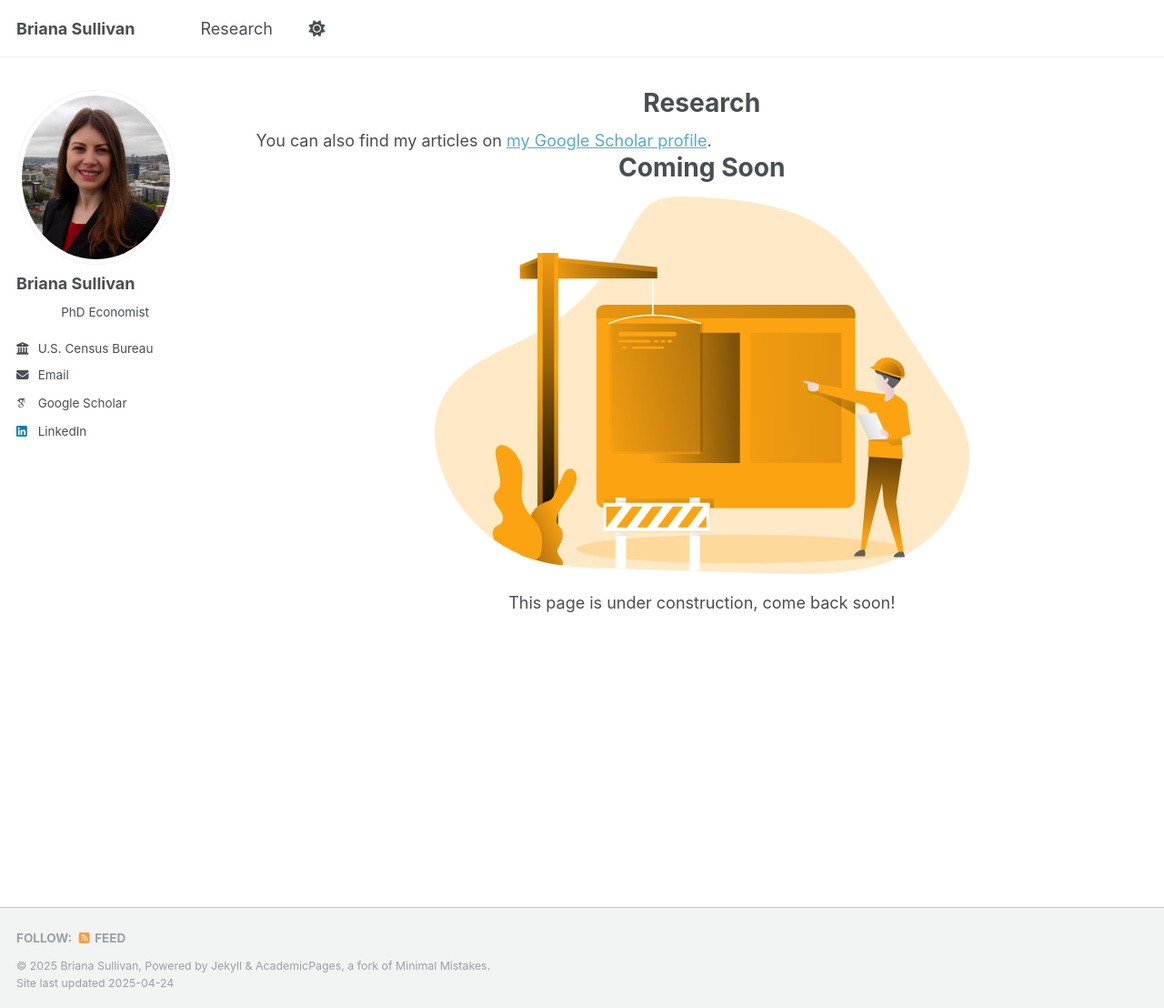
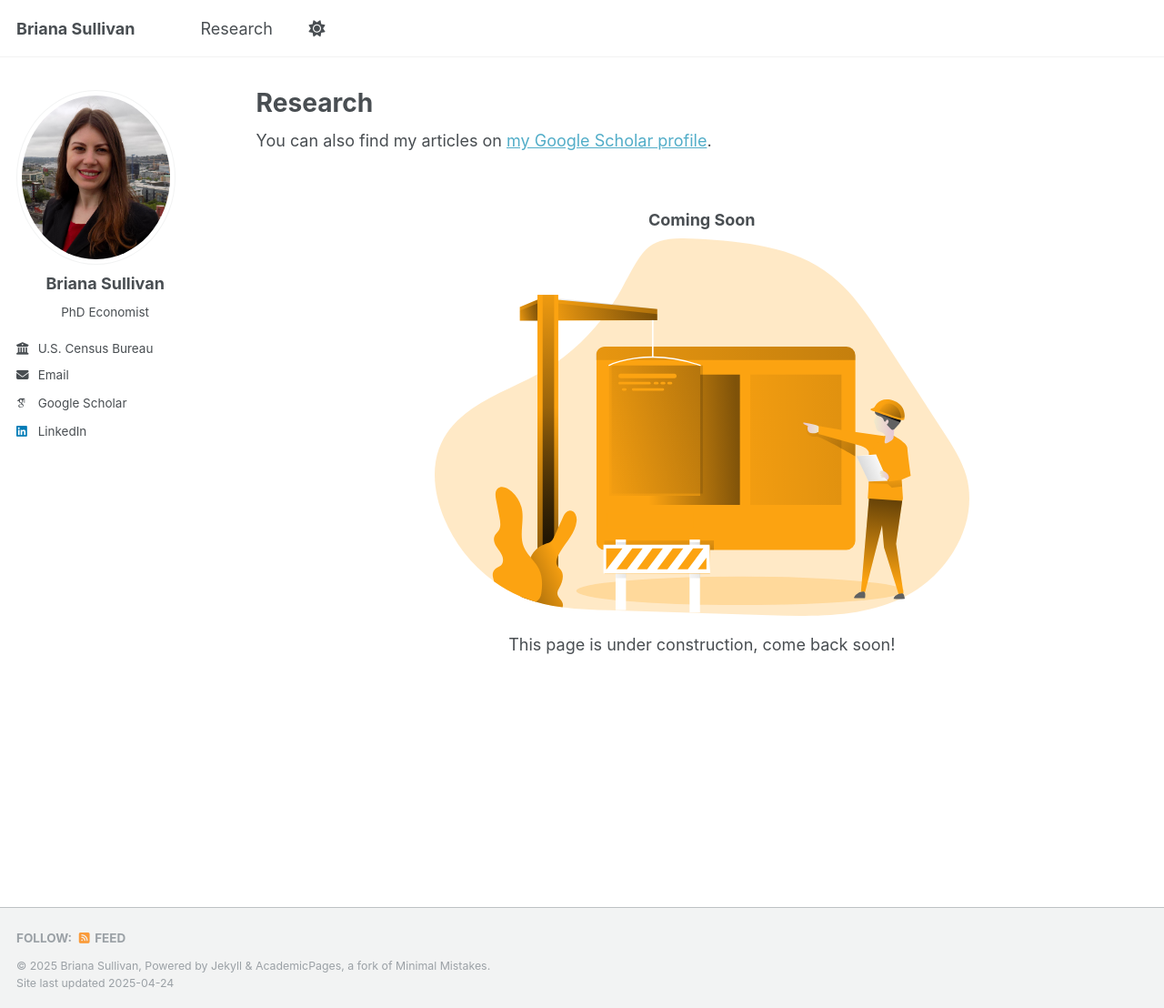
Before and after one commit to bdsullivan-econ/bdsullivan-econ.github.io, a Jekyll site: the page built from _pages/research.html, in a window 1280 px wide and 1108 px high. Shown: the whole window at 91% size. Built offline with Jekyll 4.4.1, drawn with Linux system fonts in a browser that asks for light colours; some web fonts are replaced.

Commit message:
Update research.html

```diff
--- a/_pages/research.html
+++ b/_pages/research.html
@@ -15,12 +15,13 @@ author_profile: true
 <html lang=”en”>
   <head>
     <style>
-      h1 {text-align: center;}
+      h3 {text-align: center;}
       p {text-align: center;}
     </style>
   </head>
    <body>
-     <h1> Coming Soon </h1>
+     <br>
+     <h3> Coming Soon </h3>
       <!--Centered Image Start-->
       <div style="text-align: center;">
         <img src="/images/construction.svg" style="width:60%">
```
